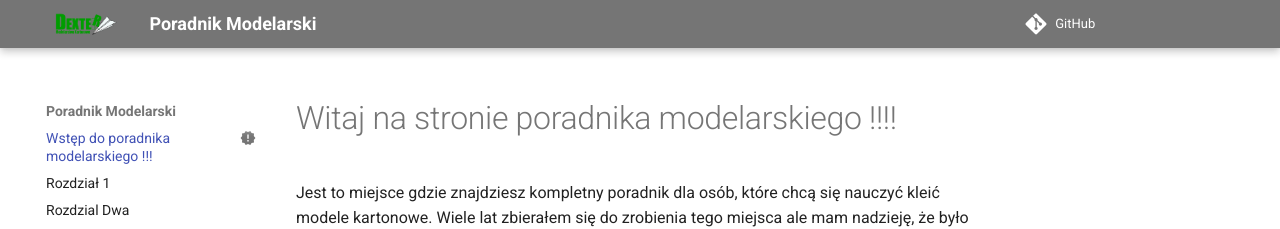
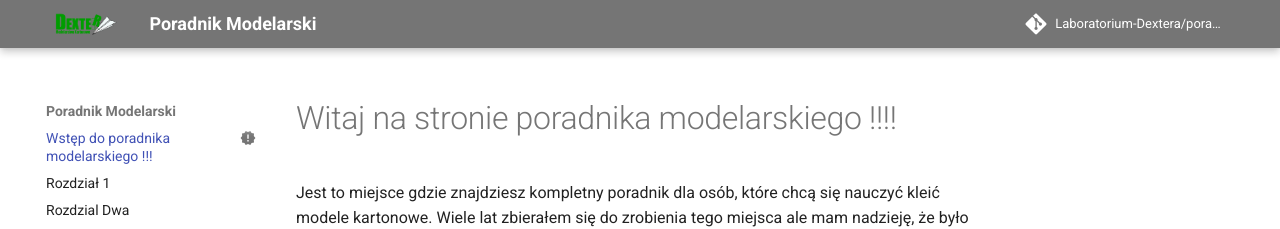
Before and after one commit to Laboratorium-Dextera/poradnik-modelarski, an MkDocs documentation site: the page built from docs/index.md, in a window 1280 px wide. Shown: the top 229 px of the page. Built offline with MkDocs 1.6.1 and Material for MkDocs 9.7.7, drawn with Linux system fonts in a browser that asks for light colours; plug-ins that fetch from the network failed and are left out; comment, search, counter and statistics services are not loaded.

Commit message:
Update mkdocs.yml

```diff
--- a/mkdocs.yml
+++ b/mkdocs.yml
@@ -1,5 +1,6 @@
 site_name: Poradnik Modelarski
 repo_url: https://github.com/Laboratorium-Dextera/poradnik-modelarski/
+repo_name: Laboratorium-Dextera/poradnik-modelarski/
 edit_uri: edit/main/docs/
 theme:
   logo: ./assets/logo.png
```
